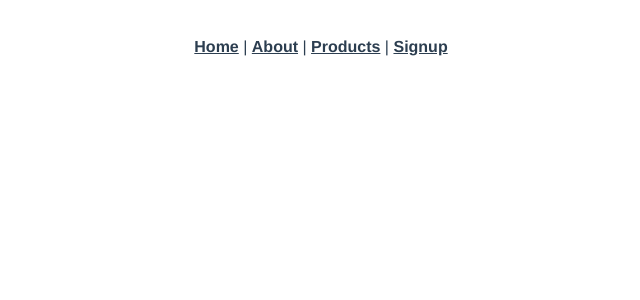
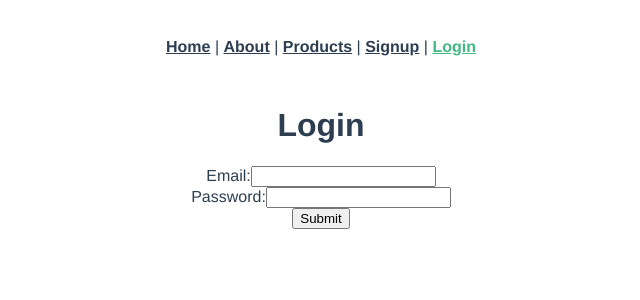
Before and after one commit to kielarneson/mini-capstone-frontend, a Vue app: page /login in a window 1280 px wide. Shown: the top 300 px of the page, without its empty margins (319-959 px from the left). Built offline with nearby package versions, Linux system fonts and the light colour scheme.

Commit message:
Added login page to allow user to login to site

```diff
--- a/src/App.vue
+++ b/src/App.vue
@@ -8,6 +8,8 @@
       <router-link to="/products">Products</router-link>
       |
       <router-link to="/signup">Signup</router-link>
+      |
+      <router-link to="/login">Login</router-link>
     </div>
     <router-view />
   </div>
--- a/src/router/index.js
+++ b/src/router/index.js
@@ -3,6 +3,7 @@
 import Home from "../views/Home.vue";
 import IndexProduct from "../views/IndexProduct.vue";
 import Signup from "../views/Signup.vue";
+import Login from "../views/Login.vue";
 
 Vue.use(VueRouter);
 
@@ -22,6 +23,7 @@
   },
   { path: "/products", name: "IndexProduct", component: IndexProduct },
   { path: "/signup", name: "signup", component: Signup },
+  { path: "/login", name: "login", component: Login },
 ];
 
 const router = new VueRouter({
--- a/src/views/Login.vue
+++ b/src/views/Login.vue
@@ -1,19 +1,49 @@
 <template>
-  <div class="home">
-    <h1>{{ message }}</h1>
+  <div class="login">
+    <form v-on:submit.prevent="submit()">
+      <h1>Login</h1>
+      <ul>
+        <li v-for="error in errors" v-bind:key="error">{{ error }}</li>
+      </ul>
+      <div>
+        <label>Email:</label>
+        <input type="email" v-model="newSessionParams.email" />
+      </div>
+      <div>
+        <label>Password:</label>
+        <input type="password" v-model="newSessionParams.password" />
+      </div>
+      <input type="submit" value="Submit" />
+    </form>
   </div>
 </template>
 
-<style></style>
+<script>
+import axios from "axios";
 
-<script>
 export default {
   data: function () {
     return {
-      message: "Welcome to Vue.js!",
+      newSessionParams: {},
+      errors: [],
     };
   },
-  created: function () {},
-  methods: {},
+  methods: {
+    submit: function () {
+      axios
+        .post("/sessions", this.newSessionParams)
+        .then((response) => {
+          axios.defaults.headers.common["Authorization"] = "Bearer " + response.data.jwt;
+          localStorage.setItem("jwt", response.data.jwt);
+          this.$router.push("/products");
+        })
+        .catch((error) => {
+          console.log(error.response);
+          this.errors = ["Invalid email or password."];
+          this.email = "";
+          this.password = "";
+        });
+    },
+  },
 };
 </script>
```
